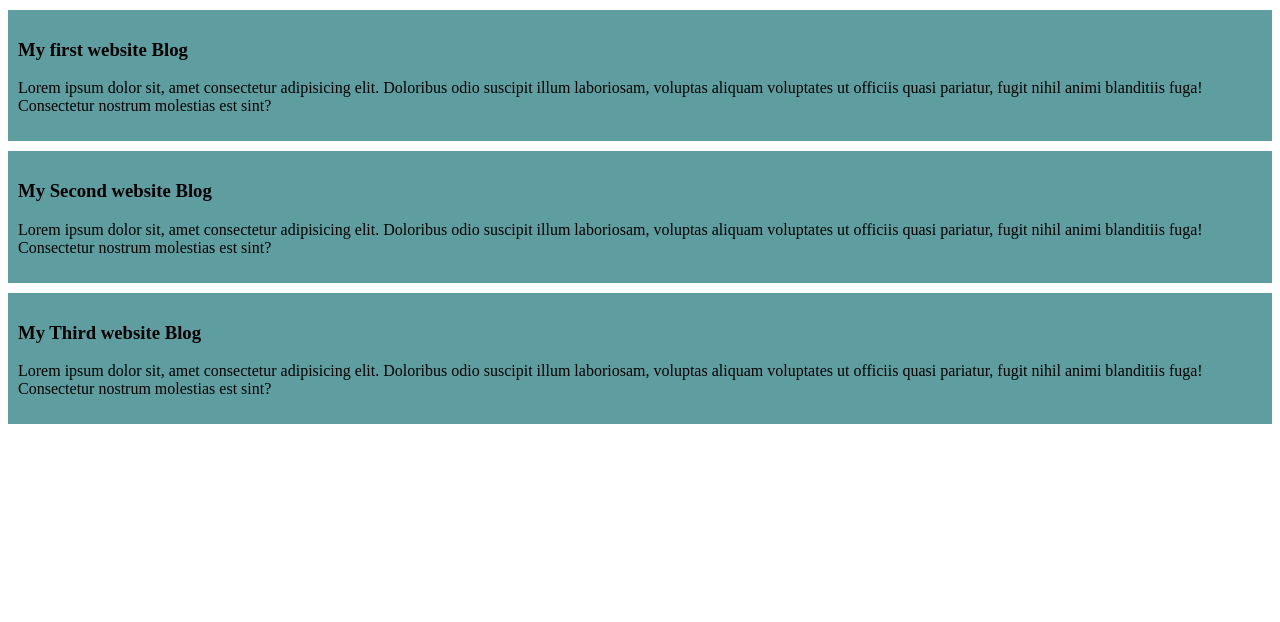
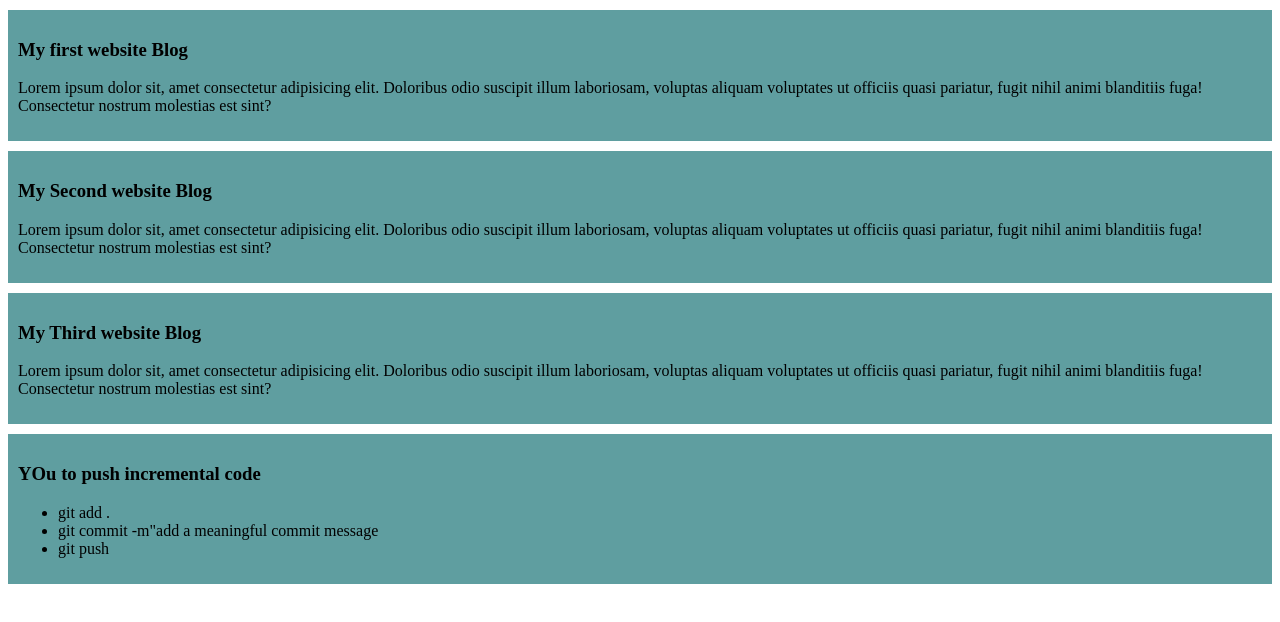
Before and after one commit to Ismajahan/my-simple-website, a plain HTML site: page index.html in a window 1280 px wide. Drawn offline with Linux system fonts and the light colour scheme.

Commit message:
added incremental list

```diff
--- a/index.html
+++ b/index.html
@@ -19,5 +19,13 @@
         <h3>My Third website Blog</h3>
         <p>Lorem ipsum dolor sit, amet consectetur adipisicing elit. Doloribus odio suscipit illum laboriosam, voluptas aliquam voluptates ut officiis quasi pariatur, fugit nihil animi blanditiis fuga! Consectetur nostrum molestias est sint?</p>
     </div>
+    <div>
+        <h3>YOu to push incremental code</h3>
+        <ul>
+            <li>git add .</li>
+            <li>git commit -m"add a meaningful commit message</li>
+            <li>git push</li>
+        </ul>
+    </div>
 </body>
 </html>
```
